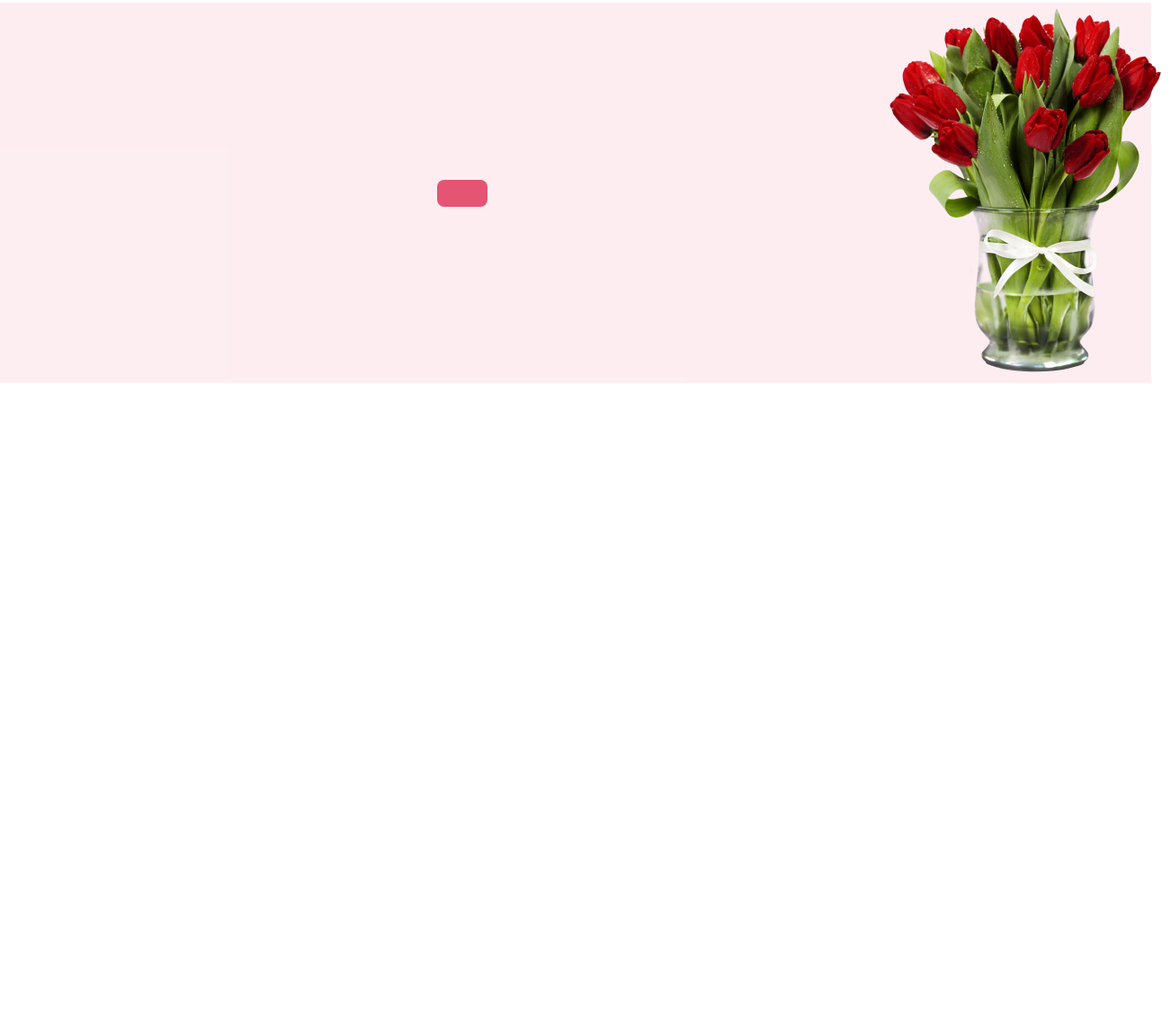
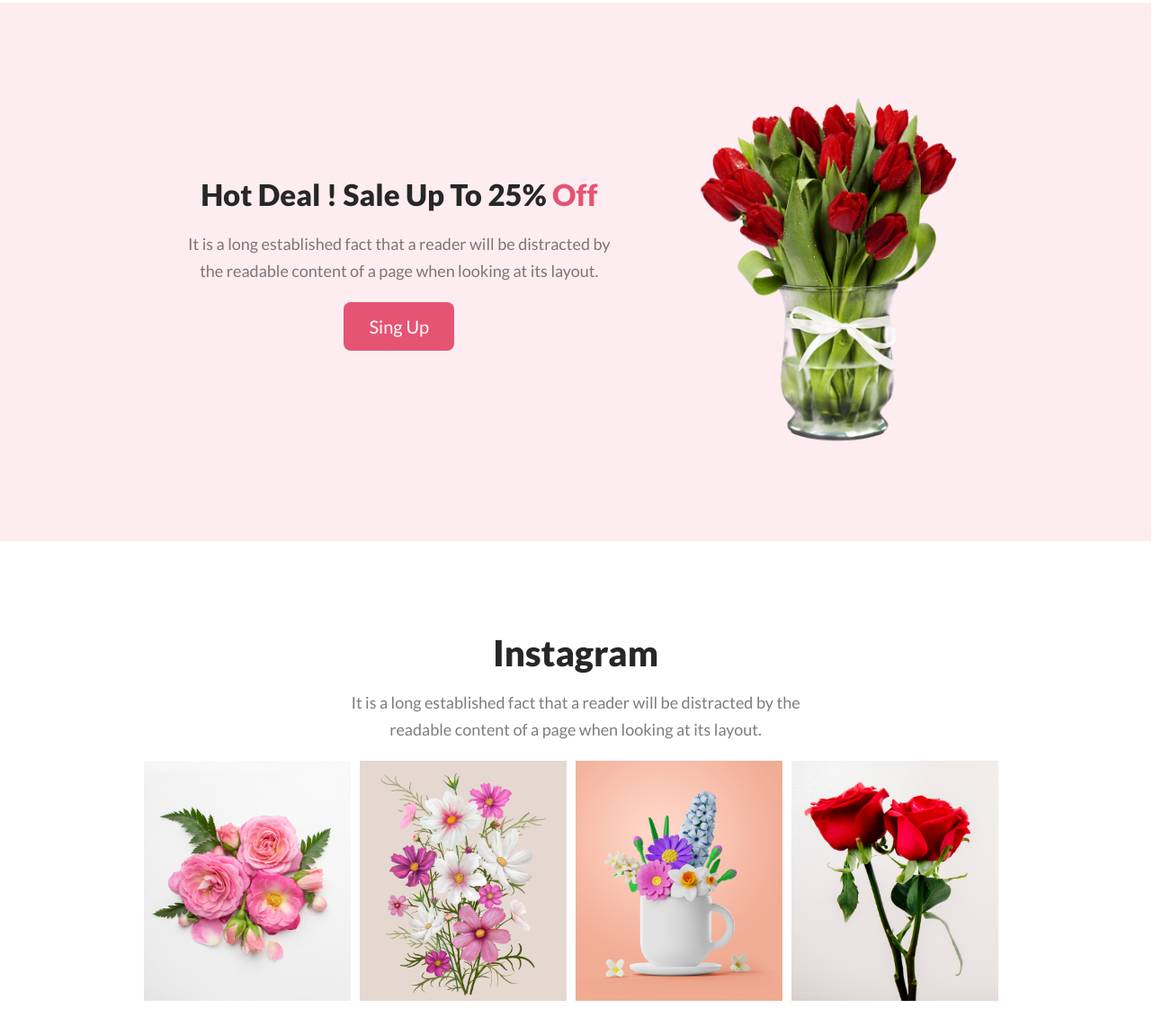
Before and after one commit to Mohammed-Saiful-Islam/flower-shop-main-1, a plain HTML site: page index.html in a window 1280 px wide. Shown: the part 1868-3019 px from the top of the page at 90% size, 1302 px wide, since content can reach past the window. Before the commit the page ends 2294 px from the top, so only its background shows below. Drawn offline with Linux system fonts and the light colour scheme.

Commit message:
instagram section added

```diff
--- a/index.html
+++ b/index.html
@@ -64,7 +64,7 @@
             <p>24/7 Free Support.</p>
         </div>
     </section>
-    <!-- <section id="hot-deal">
+    <section id="hot-deal">
         <div class="container hot-deal-main">
             <div class="hot-deal-text">
                 <h2>Hot Deal ! Sale Up To 25% <span class="important">Off</span></h2>
@@ -74,19 +74,32 @@
             </div>
             <div class="hot-deal-img"><img src="images/pngwing 8.png" alt=""></div>
         </div>
-    </section> -->
-   <section id="hot-deal">
-    <div class="container hot-deal-main">
-        <div class="hot-deal-text">
-            <h2></h2>
-            <p></p>
-            <button></button>
+    </section>
+    <section id="instagram">
+        <div class="container">
+            <div class="section-heading">
+                <h2>Instagram</h2>
+                <p>It is a long established fact that a reader will be distracted by the readable content of a page when looking at its layout.</p>
+            </div>
+            <div class="instagram-section-content">
+                <div class="flower-div ">
+                    <div class="flower-one "> <img src="images/Flower 01.png" alt="">
+                    </div>
+                </div>
+                <div class="flower-div ">
+                    <div class="flower-two"> <img src="images/Rectangle 4.png" alt="">
+                    </div>
+                </div>
+                <div class="flower-div ">
+                    <div class="flower-three"> <img src="images/Rectangle 5.png" alt="">
+                    </div>
+                </div>
+                <div class="flower-div">
+                    <div class="flower-four"> <img src="images/Rectangle 6.png" alt=""></div>
+                </div>
+            </div>
         </div>
-        <div class="hot-deal-img">
-            <img src="images/pngwing 8.png" alt="">
-        </div>
-    </div>
-   </section>
+    </section>
 </body>
 
 </html>
--- a/styles/style.css
+++ b/styles/style.css
@@ -162,10 +162,17 @@
     /* 145.833% */
 }
 
+
+
 .hot-deal-main {
     display: flex;
     align-items: center;
     justify-content: space-around;
+    padding: 100px 0;
+}
+
+#hot-deal .hot-deal-text * {
+    margin-bottom: 20px;
 }
 
 #hot-deal .hot-deal-text {
@@ -173,9 +180,7 @@
     max-width: 475px;
     text-align: center;
 }
-#hot-deal .hot-deal-text *{
-    margin-bottom: 20px;
-}
+
 #hot-deal .hot-deal-text h2 {
     color: #272727;
     font-family: Lato;
@@ -185,35 +190,29 @@
     line-height: normal;
 }
 
-
-#hot-deal .hot-deal-text h2 .important{
+#hot-deal .hot-deal-text h2 .important {
     color: #E55473;
 }
 
-#hot-deal .hot-deal-img {
-    max-width: 20px;
+#hot-deal .hot-deal-img img {
+    max-width: 300px;
 }
-/* justify-content: space-around;
-    align-items: center; */
-/* }
-#hot-deal .hot-deal-text *{
-    margin-bottom: 20px;
+
+#hot-deal{
+    margin-bottom: 100px;
 }
-#hot-deal .hot-deal-text{
- width: 75%;
- max-width: 475px;
+
+
+
+.instagram-section-content{
+    display: flex;
+
 }
-#hot-deal .hot-deal-text h2{
-    color: #272727;
-font-family: Lato;
-font-size: 33px;
-font-style: normal;
-font-weight: 800;
-line-height: normal;
+.instagram-section-content img{
+    width: 96%;
+
 }
-#hot-deal .hot-deal-text h2 .important{
-    color: #E55473;
+
+#instagram{
+    margin-bottom: 100px;
 }
-#hot-deal .hot-deal-img{
-    max-width: 300px;
-} */
```
